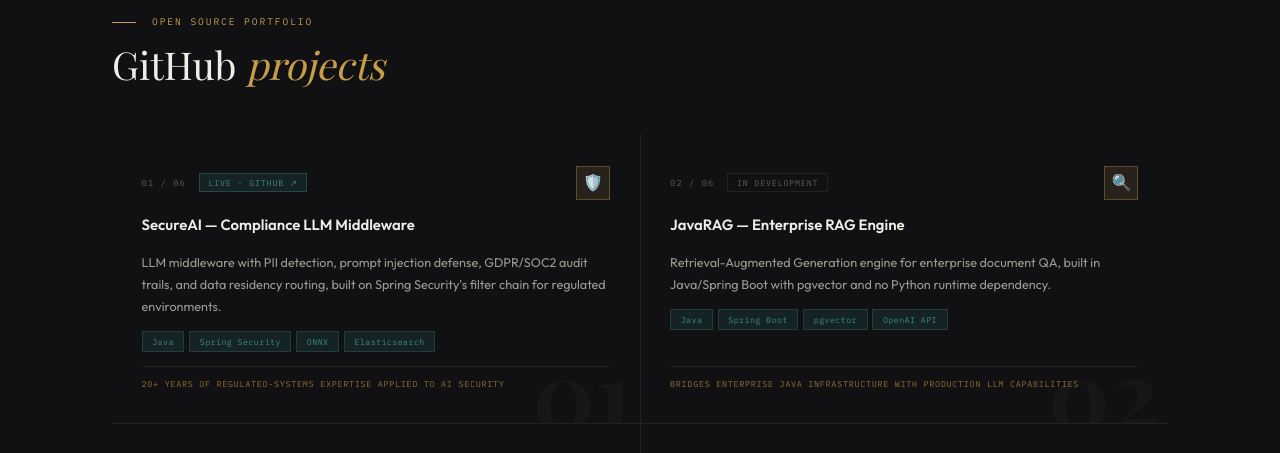
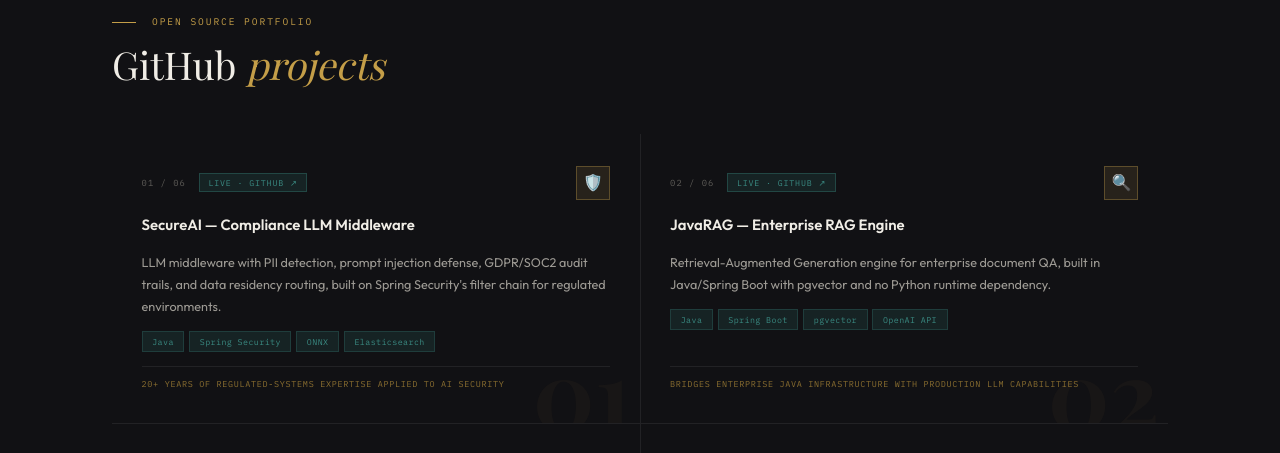
Before and after one commit to abhinav-neo/abhinav-neo.github.io, a plain HTML site: page index.html in a window 1280 px wide. Shown: the part 7260-7713 px from the top of the page. Drawn offline with nearby package versions, Linux system fonts and the light colour scheme; a web font is replaced by a local one.

Commit message:
Link JavaRAG project card to JavaToAILab/javarag and mark it live

```diff
--- a/index.html
+++ b/index.html
@@ -993,13 +993,13 @@ footer {
         <div class="proj-stack"><span class="ptag">Java</span><span class="ptag">Spring Security</span><span class="ptag">ONNX</span><span class="ptag">Elasticsearch</span></div>
         <div class="proj-impact">20+ years of regulated-systems expertise applied to AI security</div>
       </a>
-      <div class="proj-card" data-n="02">
-        <div class="proj-hdr"><span class="proj-num">02 / 06 &nbsp;<span class="proj-status">In development</span></span><span class="proj-icon">🔍</span></div>
+      <a href="https://github.com/JavaToAILab/javarag" target="_blank" class="proj-card" data-n="02">
+        <div class="proj-hdr"><span class="proj-num">02 / 06 &nbsp;<span class="proj-status live">Live · GitHub ↗</span></span><span class="proj-icon">🔍</span></div>
         <div class="proj-name">JavaRAG — Enterprise RAG Engine</div>
         <div class="proj-sub">Retrieval-Augmented Generation engine for enterprise document QA, built in Java/Spring Boot with pgvector and no Python runtime dependency.</div>
         <div class="proj-stack"><span class="ptag">Java</span><span class="ptag">Spring Boot</span><span class="ptag">pgvector</span><span class="ptag">OpenAI API</span></div>
         <div class="proj-impact">Bridges enterprise Java infrastructure with production LLM capabilities</div>
-      </div>
+      </a>
       <div class="proj-card" data-n="03">
         <div class="proj-hdr"><span class="proj-num">03 / 06 &nbsp;<span class="proj-status">In development</span></span><span class="proj-icon">⚡</span></div>
         <div class="proj-name">LLM-Gateway — Java LLM Router</div>
```
